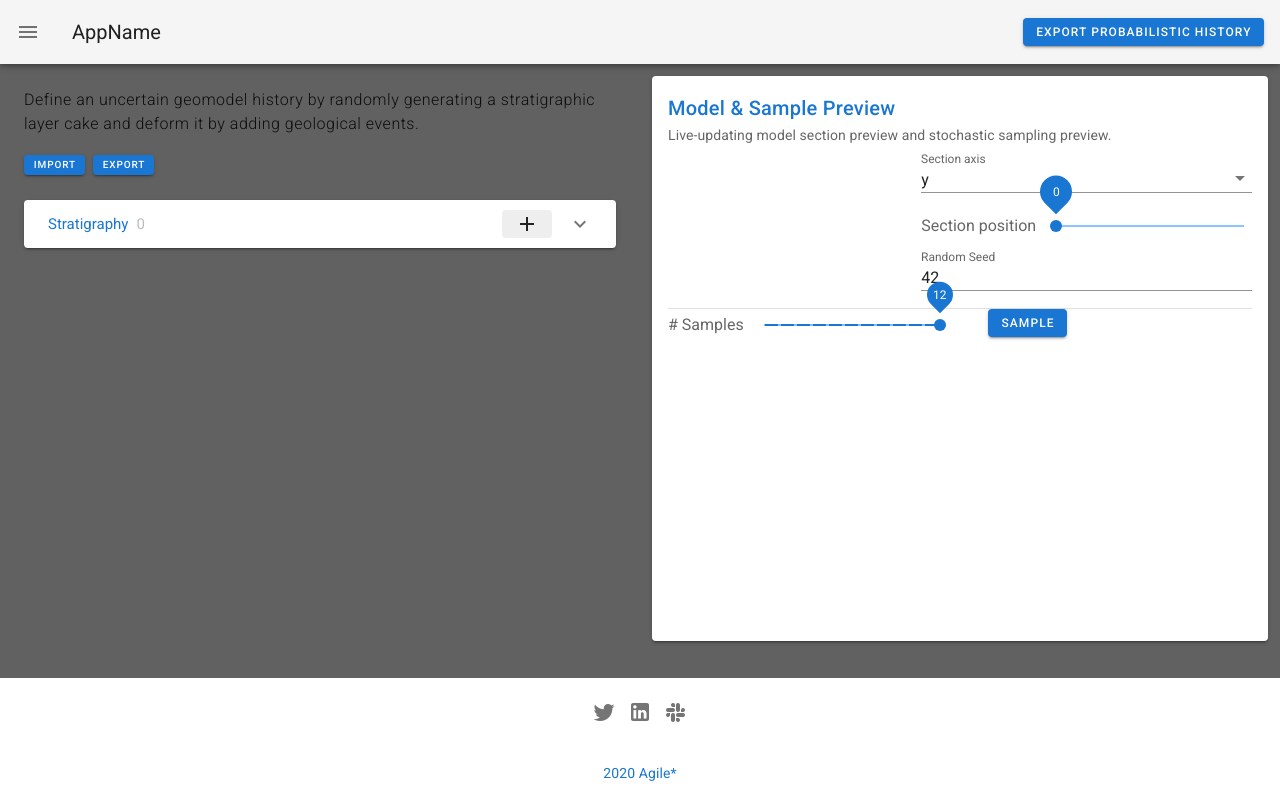
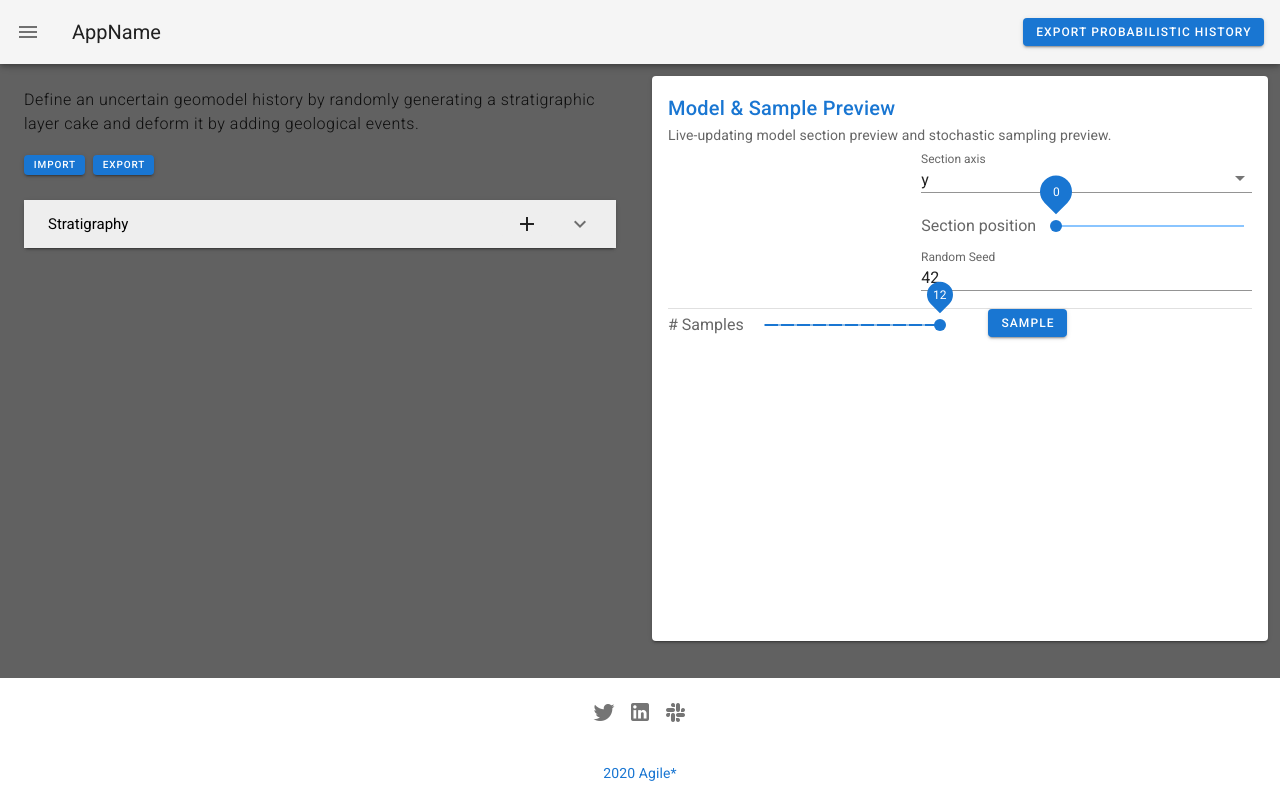
Before and after one commit to agilescientific/modelr2, a Vue app: page /#/model in a window 1280 px wide. Built offline with nearby package versions, Linux system fonts and the light colour scheme.

Commit message:
Design refactoring 3

```diff
--- a/src/components/Events/EventContainer.vue
+++ b/src/components/Events/EventContainer.vue
@@ -1,11 +1,11 @@
 <template>
   <div>
     <v-expansion-panel-header
-      color="primary--text"
+      color="black--text grey lighten-3"
       class="text-capitalize"
     >
       <template>
-        {{ event.type }}<span class="ml-2 grey--text text--lighten-1">{{ eventIndex }}</span>
+        {{ event.type }}
       </template>
     </v-expansion-panel-header>
     <v-expansion-panel-content>
--- a/src/components/Events/EventStratigraphy.vue
+++ b/src/components/Events/EventStratigraphy.vue
@@ -1,9 +1,8 @@
 <template>
-<div>
+<div class="mx-0">
   <v-tabs grow v-model="tab" x-small class="mb-10">
     <v-tab href="#tab1" class="text-overline pa-0">Random Generator</v-tab>
     <v-tab href="#tab2" class="text-overline pa-0">Manual</v-tab>
-    <v-tab href="#tab3" class="text-overline pa-0">Load</v-tab>
   </v-tabs>
   <v-tabs-items v-model="tab">
     <v-tab-item :key="1" value="tab1">
@@ -13,13 +12,6 @@
     </v-tab-item>
     <v-tab-item :key="2" value="tab2">
       <StratigraphyEdit :eventIndex="eventIndex" />
-    </v-tab-item>
-    <v-tab-item :key="3" value="tab3">
-      <v-card flat>
-        Paste JSON
-        <v-textarea></v-textarea>
-        <v-btn class="primary small">Load</v-btn>
-      </v-card>
     </v-tab-item>
   </v-tabs-items>
 </div>
```
